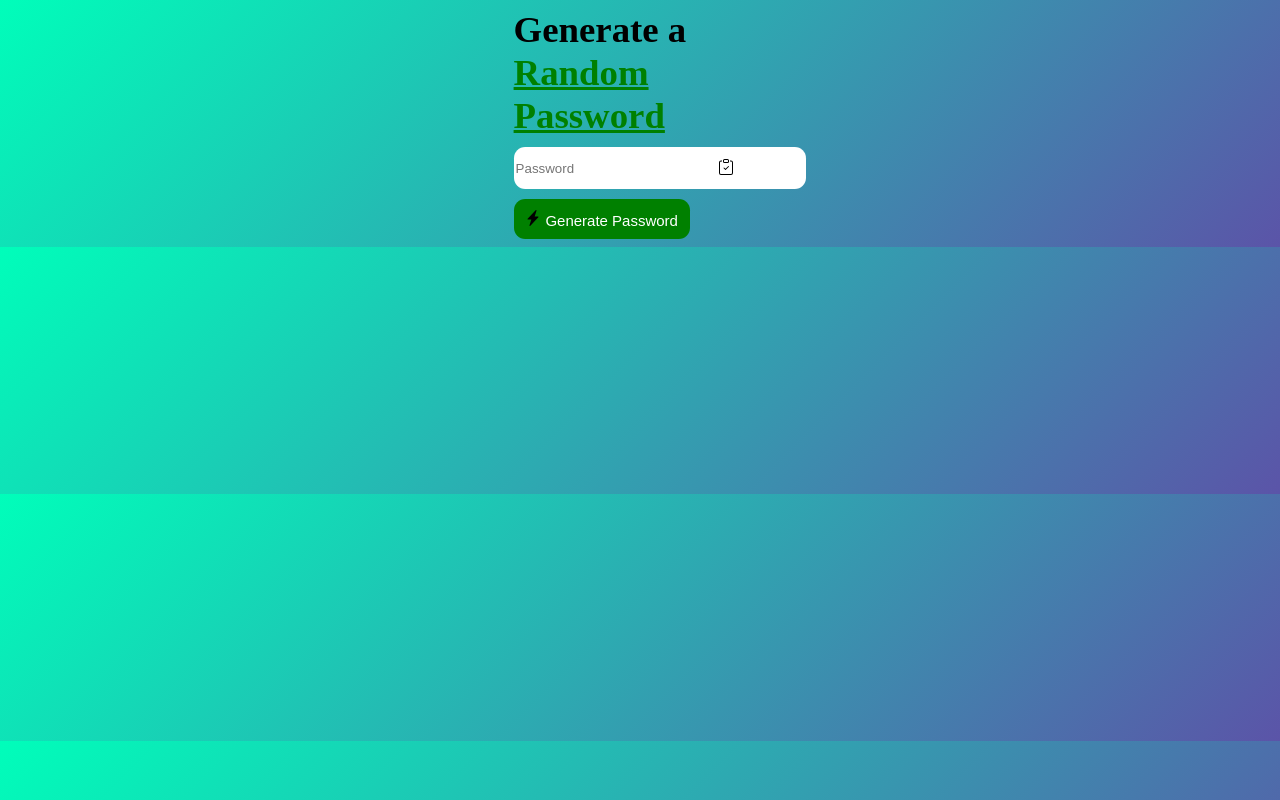
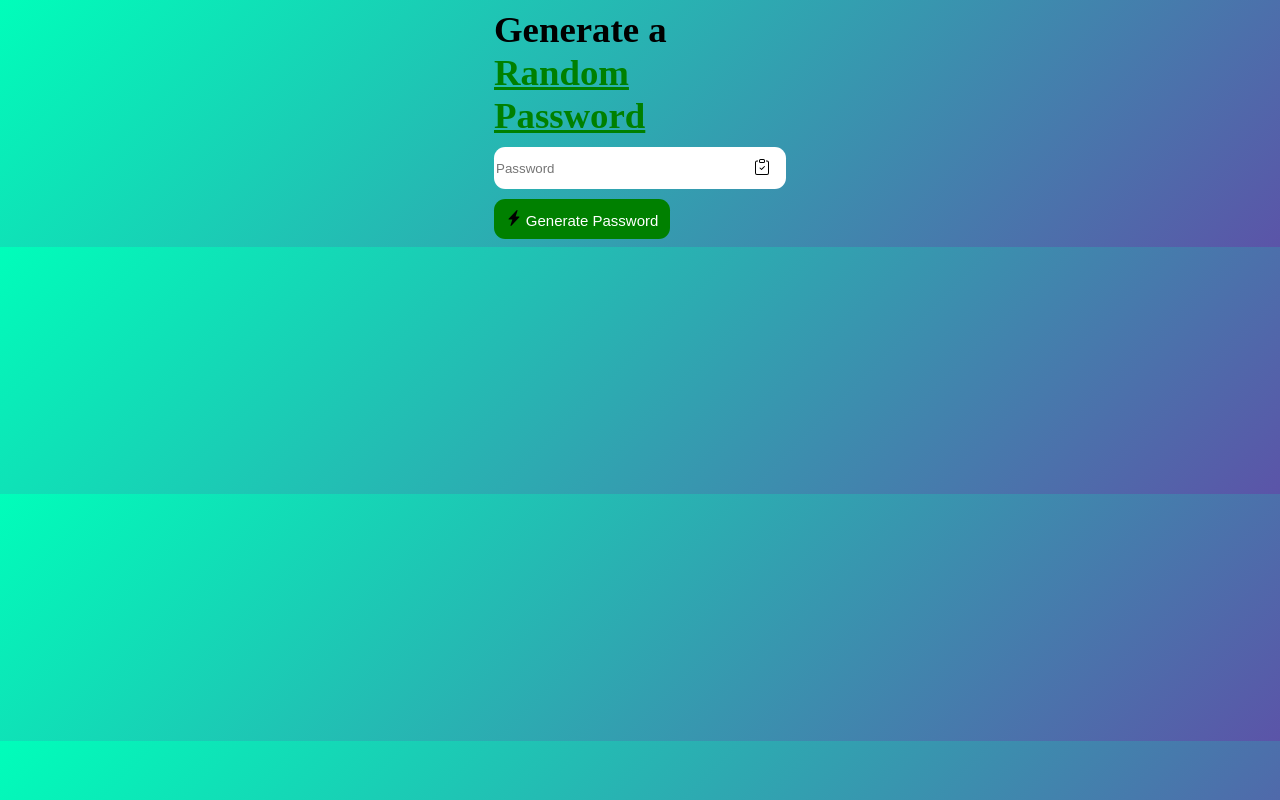
Before and after one commit to ParasP41/Random-Password-Generator, a plain HTML site: page index.html in a window 1280 px wide. Drawn offline with Linux system fonts and the light colour scheme.

Commit message:
Random-Password-Generator

```diff
--- a/style.css
+++ b/style.css
@@ -1,5 +1,8 @@
 body {
     background: linear-gradient(135deg, #00feba, #5b54a8);
+    display: flex;
+    align-items: center;
+    justify-content: center;
 }
 
 .container {
@@ -43,7 +46,7 @@ button {
 .d4>img {
     cursor: pointer;
     position: absolute;
-    right: 2rem;
+    right: 1rem;
     top: 12px;
 }
 .copy
```
